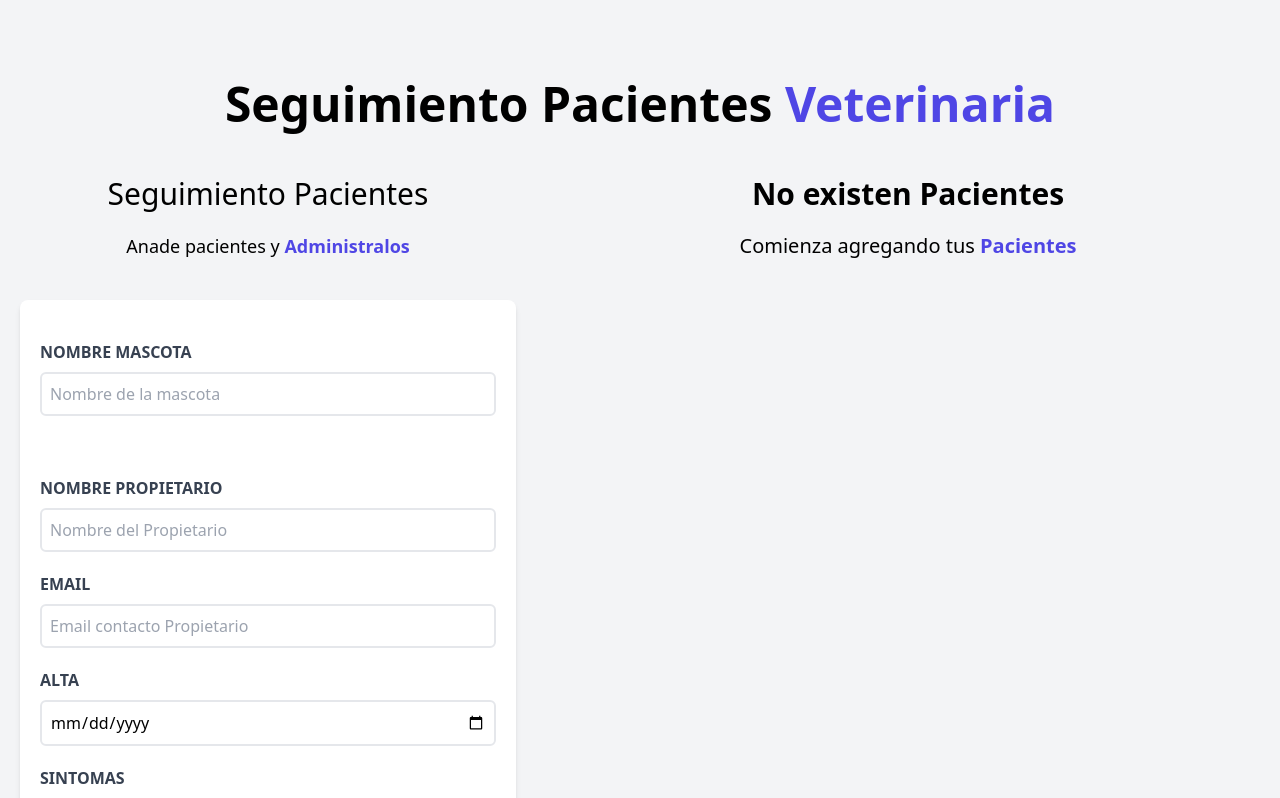
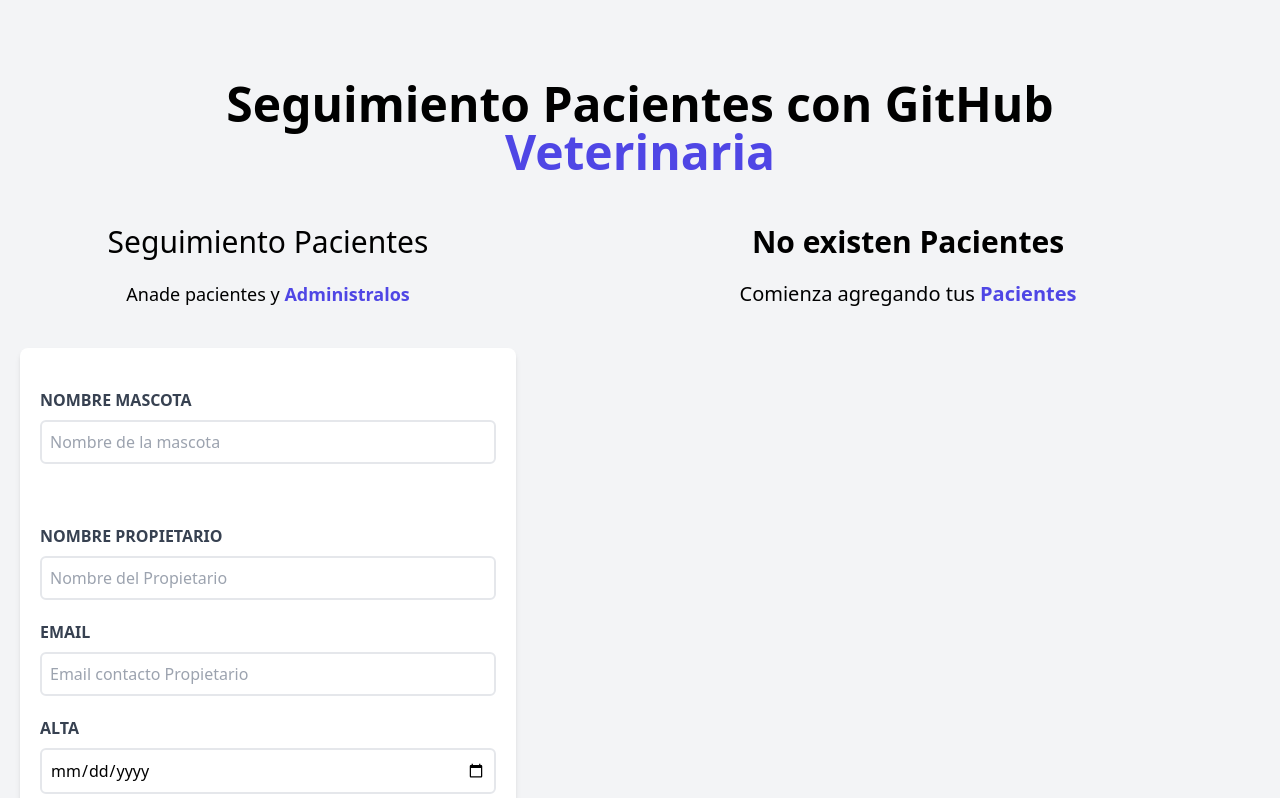
Before and after one commit to TheUtopian12/petDoctor, a React (Vite) app: page / in a window 1280 px wide. Shown: the top 798 px of the page. Built offline with nearby package versions, Linux system fonts and the light colour scheme.

Commit message:
Probando cosas

```diff
--- a/src/components/Header.jsx
+++ b/src/components/Header.jsx
@@ -2,7 +2,7 @@ export const Header = () => {
   return (
     <>
       <h1 className="font-black text-5xl text-center md:w-2/3 mx-auto">
-        Seguimiento Pacientes {''}
+        Seguimiento Pacientes {""} con GitHub {""}
         <span className="text-indigo-600">Veterinaria</span>
       </h1>
     </>
```
